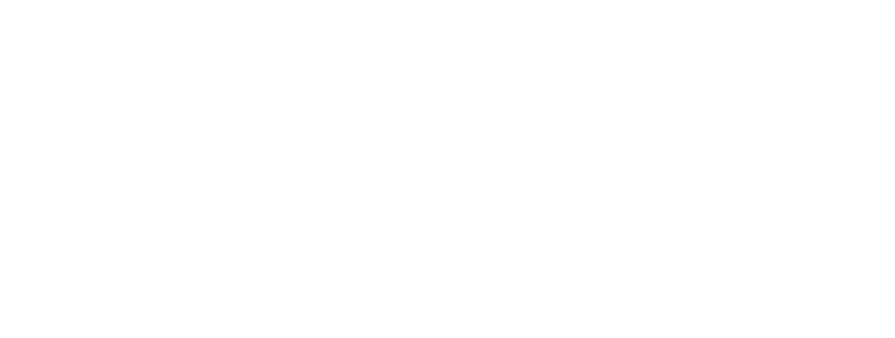
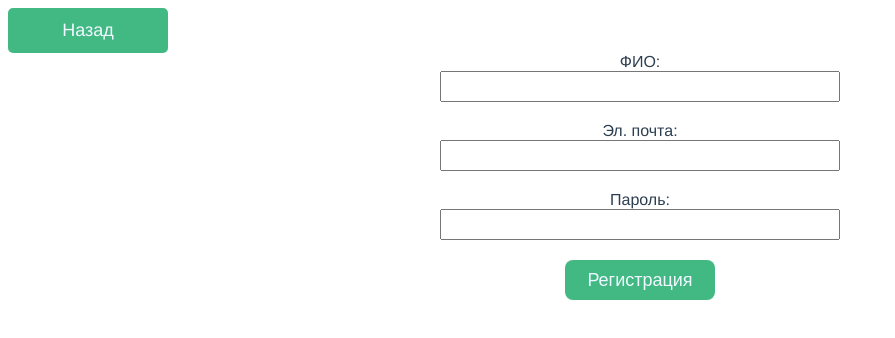
Before and after one commit to 5kywalker724/vue_work2, a Vue app: page /registration in a window 1280 px wide. Before the commit this address had no page. Shown: the top 338 px of the page, without its empty margins (0-895 px from the left). Built offline with nearby package versions, Linux system fonts and the light colour scheme.

Commit message:
Создание шаблона для регистрации

```diff
--- a/src/router/index.js
+++ b/src/router/index.js
@@ -5,23 +5,31 @@
     path: '/',
     name: 'products',
     component: function () {
-      return import(/* webpackChunkName: "about" */ '../views/ProductsView.vue')
+      return import('../views/ProductsView.vue')
     }
   },
   {
     path: '/cart',
     name: 'cart',
     component: function () {
-      return import(/* webpackChunkName: "about" */ '../views/CartView.vue')
+      return import('../views/CartView.vue')
     }
   },
   {
     path: '/order',
     name: 'order',
     component: function () {
-      return import(/* webpackChunkName: "about" */ '../views/OrderView.vue')
+      return import('../views/OrderView.vue')
     }
   },
+  {
+    path: '/registration',
+    name: 'registration',
+    component: function (){
+      return import('../views/RegistrationView.vue')
+    }
+
+  }
 ]
 
 const router = createRouter({
--- a/src/views/ProductsView.vue
+++ b/src/views/ProductsView.vue
@@ -2,7 +2,7 @@
   <div class="products">
     <nav>
       <p class="nav-links">
-        <a href="#">Регистрация</a>
+        <router-link to="/registration">Регистрация</router-link>
       </p>
       <p class="nav-links">
         <a href="#">Войти в аккаунт</a>
@@ -89,5 +89,3 @@
   margin-bottom: 30px;
 }
 </style>
-<script setup>
-</script>
--- /dev/null
+++ b/src/views/RegistrationView.vue
@@ -0,0 +1,65 @@
+<template>
+  <div class="form-header">
+    <router-link class="prevPage" to="/">Назад</router-link>
+  </div>
+  <form>
+    <label>ФИО: </label>
+    <input type="text" required v-model="store.state.fio">
+    <label>Эл. почта: </label>
+    <input type="email" required v-model="store.state.email">
+    <label>Пароль: </label>
+    <input type="password" required v-model="store.state.password">
+    <input type="submit" value="Регистрация">
+  </form>
+</template>
+
+<script>
+import store from "@/store";
+
+export default {
+  computed: {
+    store() {
+      return store
+    }
+  },
+}
+</script>
+
+<style scoped>
+form{
+  flex-direction: column;
+  justify-content: center;
+  width: 400px;
+  margin: 0 auto;
+  display: flex;
+}
+input{
+  font-size: 18px;
+  height: 25px;
+}
+input:not(:last-child){
+  margin-bottom: 20px;
+}
+input[type=submit]{
+  cursor: pointer;
+  color: aliceblue;
+  border-radius: 8px;
+  border: none;
+  background-color: #42b983;
+  width: 150px;
+  height: 40px;
+  margin: 0 auto;
+}
+.prevPage{
+  font-size: 18px;
+  color: aliceblue;
+  text-decoration: none;
+  align-items: center;
+  justify-content: center;
+  background-color: #42b983;
+  display: flex;
+  width: 160px;
+  height: 45px;
+  border-radius: 5px;
+}
+</style>
```
